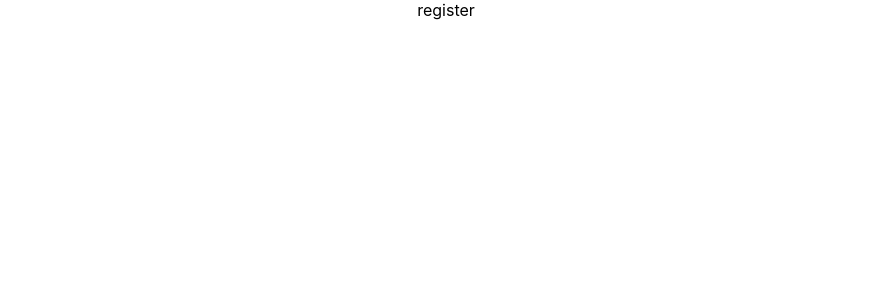
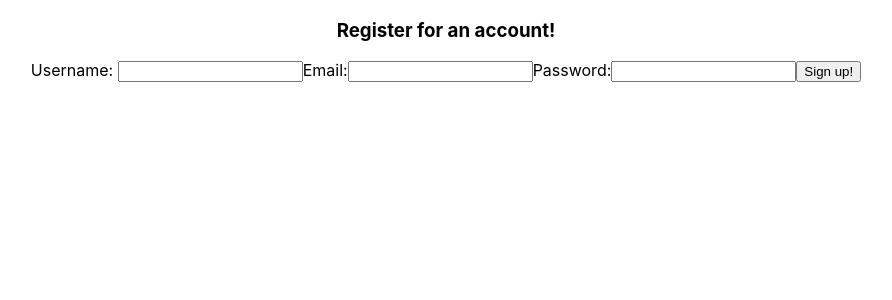
Before and after one commit to Team-GA/goal-planner, a React (Create React App) app in the folder client/: page /register in a window 1280 px wide. Shown: the top 300 px of the page, without its empty margins (194-1086 px from the left). Built offline with nearby package versions, Linux system fonts and the light colour scheme.

Commit message:
created login, register files and updated App.js

```diff
--- a/client/src/App.js
+++ b/client/src/App.js
@@ -1,10 +1,30 @@
 import './App.css';
-import { Route, Switch } from 'react-router-dom'
+import { useEffect, useState } from "react";
+import { Route, Switch, useHistory, useLocation } from 'react-router-dom'
 import Home from './screens/Home';
 import Login from './screens/Login';
 import Register from './screens/Register';
 
 function App() {
+  const [user, setUser] = useState(null);
+  const history = useHistory();
+  const location = useLocation();
+
+  useEffect(() => {
+    const verifyUser = async () => {
+      const verifiedUser = await verifyUser;
+    }
+     verifyUser().then((verifiedUser) => setUser(verifiedUser));
+  }, []);
+
+  useEffect(() => {
+    if (user && (location.pathname === "/login" || location.pathname === "/register")) {
+      history.push("/");
+    } else if (!user && (location.pathname === "/" || location.pathname === "/new-book")) {
+      history.push("/login");
+    }
+  }, [user, location.pathname, history]);
+
   return (
     <div className="App">
 
@@ -15,11 +35,11 @@ function App() {
         </Route>
 
       <Route path="/login">
-        <Login />
+        <Login setUser={setUser}/>
         </Route>
 
         <Route path="/register">
-        <Register />
+        <Register setUser={setUser}/>
         </Route>
 
         <Route>
--- a/client/src/screens/Login.js
+++ b/client/src/screens/Login.js
@@ -1,11 +1,45 @@
-import React from 'react'
+import { useState } from "react";
+import { loginUser } from "../services";
+import { useHistory } from "react-router";
 
-function Login() {
+const Login = (props) => {
+  const [username, setUsername] = useState("");
+  const [password, setPassword] = useState("");
+
+  const history = useHistory();
+
+  // define an async function to register the user
+  const handleSubmit = async (e) => {
+      try {
+          e.preventDefault();
+          // make the userInfo object
+          const userInfo = {
+            username,
+            password,
+          };
+          // call loginUser with userInfo as the argument and save the user into a variable
+          const user = await loginUser(userInfo);
+          // console log the user!
+          props.setUser(user);
+          history.push("/")
+
+      } catch (error) {
+          console.error(error.message);
+      }
+  }
     return (
-        <div>
-            login
-        </div>
-    )
-}
+        <section>
+        <h3>login to your account!</h3>
+        <form onSubmit={handleSubmit}>
+          <label htmlFor="username">Username: </label>
+          <input id="username" type="text" value={username} onChange={(e) => setUsername(e.target.value)} />
 
-export default Login
+          <label htmlFor="password">Password:</label>
+          <input id="password" type="password" value={password} onChange={(e) => setPassword(e.target.value)} />
+          <button type="submit">login!</button>
+        </form>
+      </section>
+    );
+};
+
+export default Login;
--- a/client/src/screens/Register.js
+++ b/client/src/screens/Register.js
@@ -1,11 +1,49 @@
-import React from 'react'
+import { useState } from "react";
+import { registerUser } from "../services";
+import { useHistory } from "react-router";
 
-function Register() {
-    return (
-        <div>
-            register
-        </div>
-    )
-}
+const Register = (props) => {
+  const [username, setUsername] = useState("");
+  const [email, setEmail] = useState("");
+  const [password, setPassword] = useState("");
 
-export default Register
+  const history = useHistory();
+
+  // define an async function to register the user
+  const handleSubmit = async (e) => {
+      try {
+          e.preventDefault();
+          // make the userInfo object
+          const userInfo = {
+            username,
+            email,
+            password,
+          };
+          // call registerUser with userInfo as the argument and save the user into a variable
+          const user = await registerUser(userInfo);
+          // console log the user!
+          props.setUser(user);
+          history.push("/")
+
+      } catch (error) {
+          console.error(error.message);
+      }
+  }
+
+  return (
+    <section>
+      <h3>Register for an account!</h3>
+      <form onSubmit={handleSubmit}>
+        <label htmlFor="username">Username: </label>
+        <input id="username" type="text" value={username} onChange={(e) => setUsername(e.target.value)} />
+        <label htmlFor="email">Email:</label>
+        <input id="email" type="text" value={email} onChange={(e) => setEmail(e.target.value)} />
+        <label htmlFor="password">Password:</label>
+        <input id="password" type="password" value={password} onChange={(e) => setPassword(e.target.value)} />
+        <button type="submit">Sign up!</button>
+      </form>
+    </section>
+  );
+};
+
+export default Register;
--- a/client/src/services/index.js
+++ b/client/src/services/index.js
@@ -0,0 +1,51 @@
+import axios from 'axios';
+
+const apiURL =
+  process.env.NODE_ENV === "development"
+    ? "http://localhost:3001"
+    : null;
+
+
+export const registerUser = async (userInfo) => {
+    try {
+
+        const response = await axios.get(`${apiURL}/api/auth/register`, userInfo)
+        localStorage.setItem("token", response.data.token);
+        return response.data.user;
+    } catch (error) {
+        console.error(error.message);
+    }
+}
+
+export const loginUser = async (userInfo) => {
+    try {
+
+        const response = await axios.get(`${apiURL}/api/auth/login`, userInfo)
+        localStorage.setItem("token", response.data.token);
+        return response.data.user;
+    } catch (error) {
+        console.error(error.message);
+    }
+}
+
+const buildHeaders = (token) => {
+    return {
+        headers: {
+            Authorization: `Bearer ${token}`
+        }
+    }
+}
+
+export const verifyUser = async () => {
+    try {
+      const token = localStorage.getItem("token")
+      if(token) {
+          const config = buildHeaders(token)
+          const response = await axios.get(`${apiURL}/api/auth/verify`, config)
+          return response.data.user
+      }
+      return null;
+    } catch (error) {
+      console.error(error.message);
+    }
+  }
```
